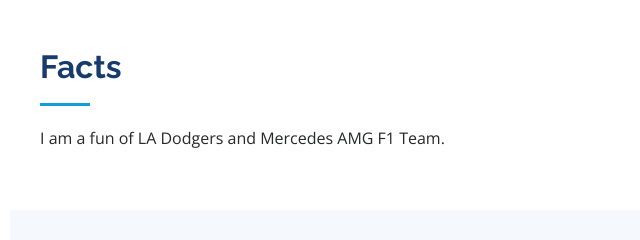
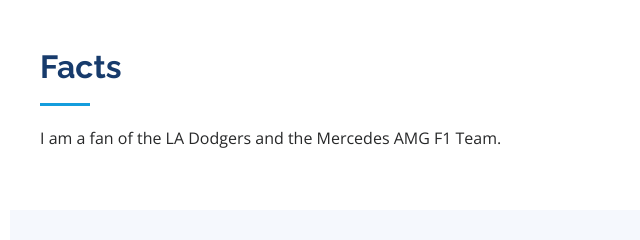
Before and after one commit to zhsess/portfolio, a plain HTML site: page index.html in a window 1280 px wide. Shown: the part 1440-1680 px from the top of the page, 290-930 px from the left. Drawn offline with nearby package versions, Linux system fonts and the light colour scheme.

Commit message:
First commit

```diff
--- a/index.html
+++ b/index.html
@@ -113,7 +113,7 @@
 
         <div class="section-title">
           <h2>Facts</h2>
-          <p>I am a fun of LA Dodgers and Mercedes AMG F1 Team. </p>
+          <p>I am a fan of the LA Dodgers and the Mercedes AMG F1 Team. </p>
         </div>
 
         <!-- <div class="row no-gutters">
```
